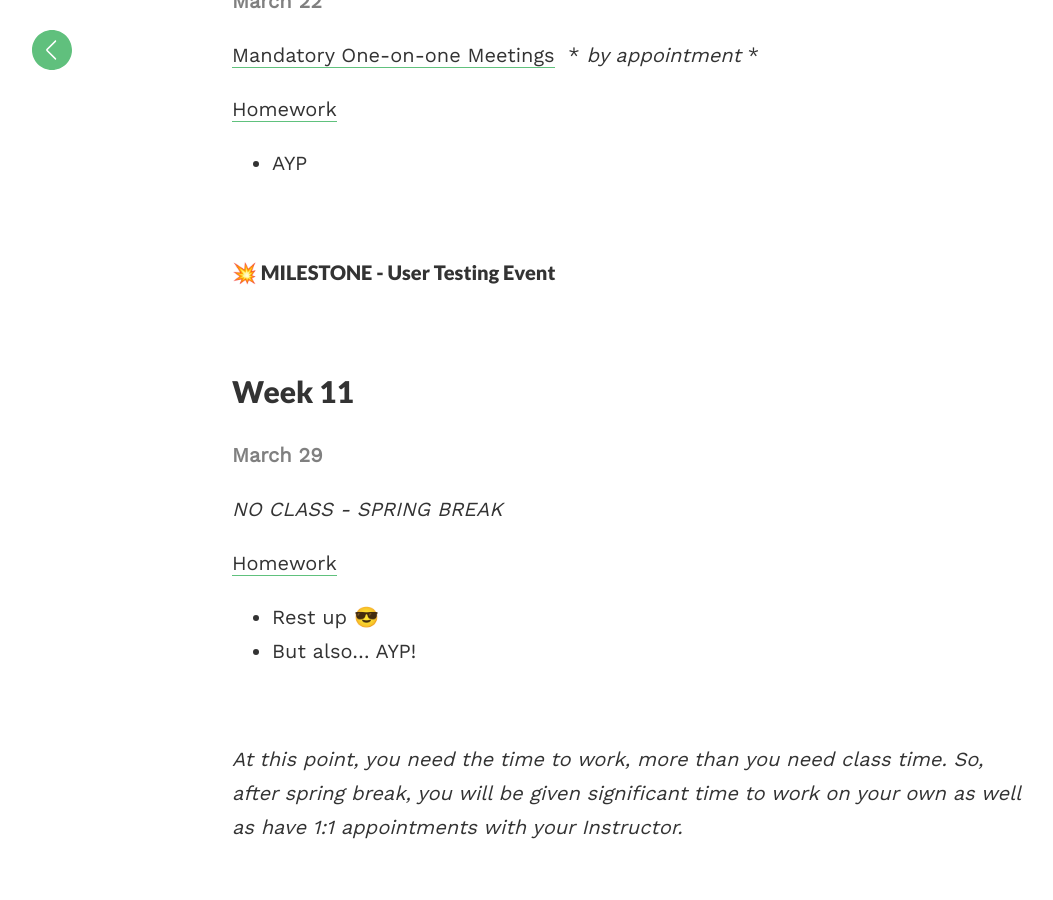
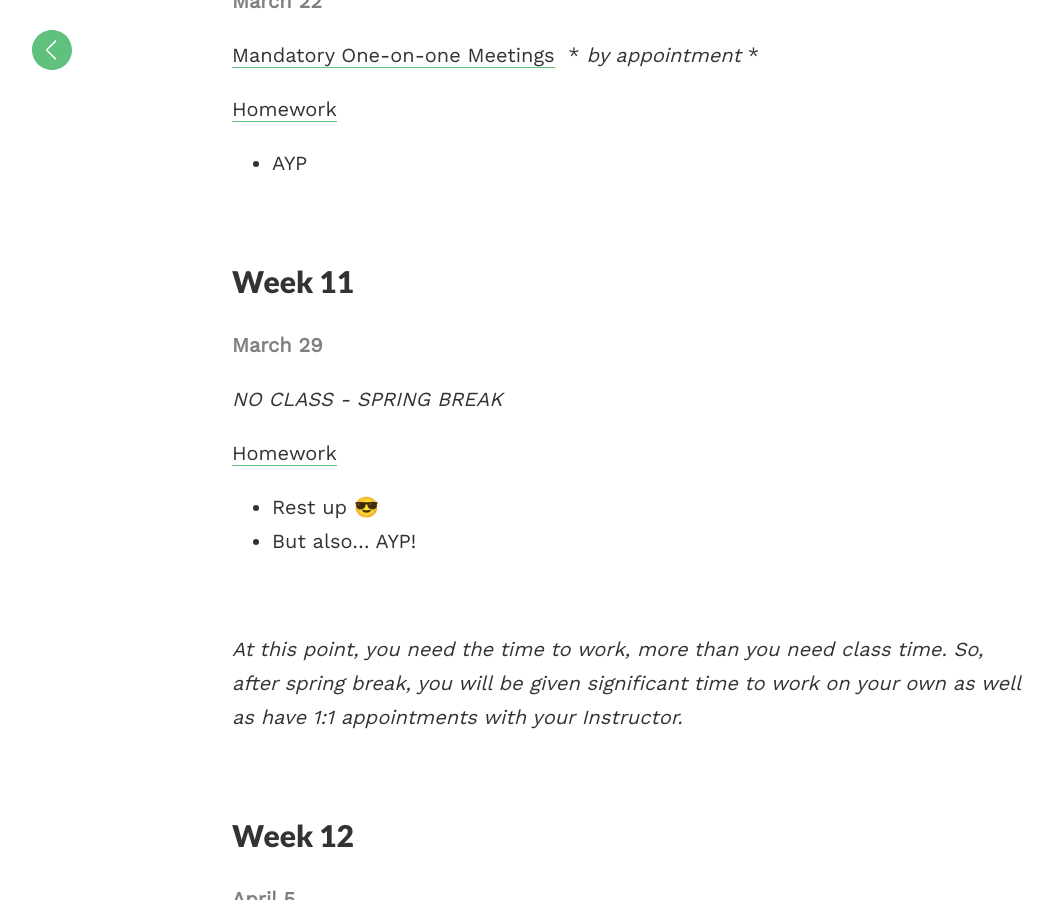
Before and after one commit to coloringchaos/capstone-s17, a Jekyll site: the page built from _posts/2017-01-16-schedule.md, in a window 1280 px wide and 900 px high, scrolled down 5356 px. Shown: the whole window, without its empty margins (8-1061 px from the left). Built offline with Jekyll 4.4.1, drawn with Linux system fonts in a browser that asks for light colours.

Commit message:
schedule change

```diff
--- a/_posts/2017-01-16-schedule.md
+++ b/_posts/2017-01-16-schedule.md
@@ -200,10 +200,6 @@ You must have an approved Capstone project to continue the semester.*
 
 <br>
 
-#### 💥 MILESTONE -  User testing Event
-
-<br>
-
 ## Week 11
 
 <span class="date">March 29</span>
@@ -264,10 +260,6 @@ You must have an approved Capstone project to continue the semester.*
 
 <br>
 
-<!-- #### 💥 MILESTONE -  Project & Documentation approval by Capstone Advisors
-
-<br> -->
-
 ## Week 15
 
 <span class="date">April 26</span>
@@ -288,7 +280,6 @@ You must have an approved Capstone project to continue the semester.*
 
 *No Class* - [ATLAS EXPO](http://atlas.colorado.edu/events/atlas-expo-spring-2017/)
 
-<!-- + In-Class Presentations -->
 
 <span class="underlined">Homework</span>
 
```
